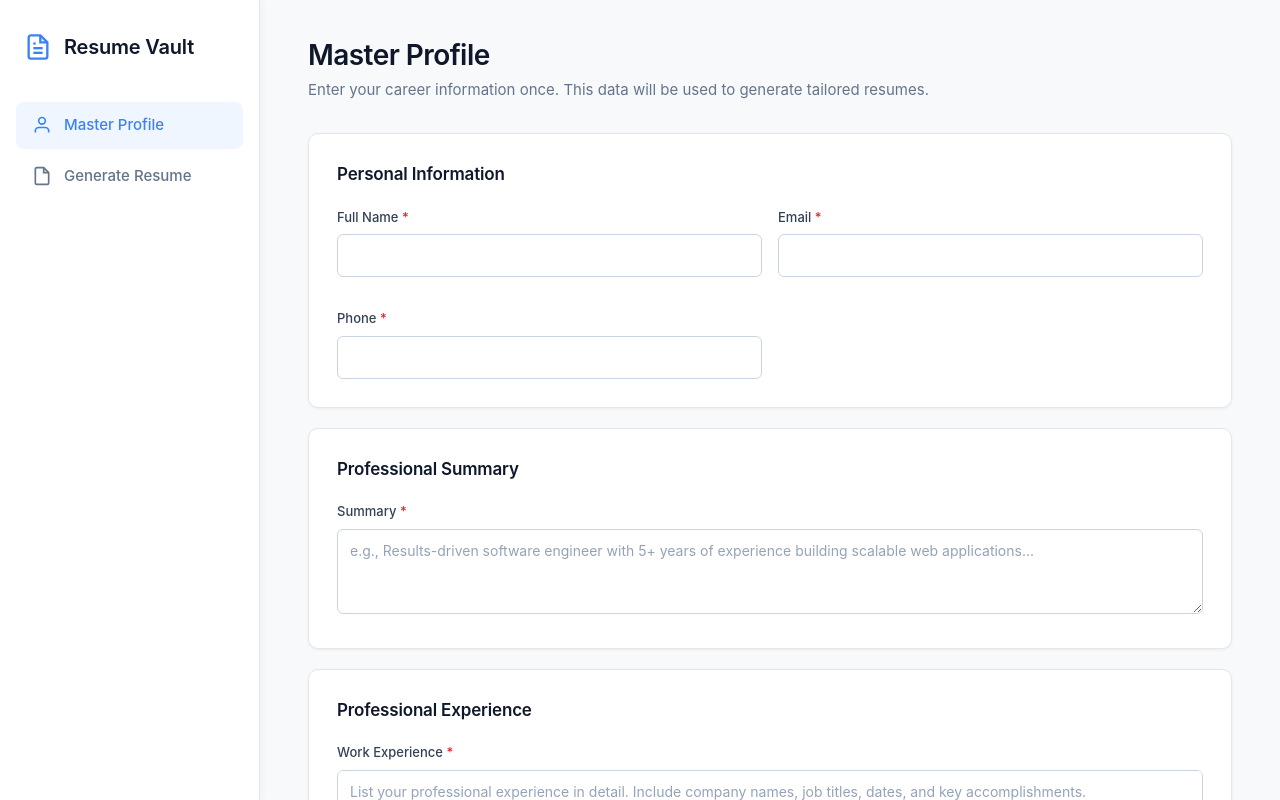
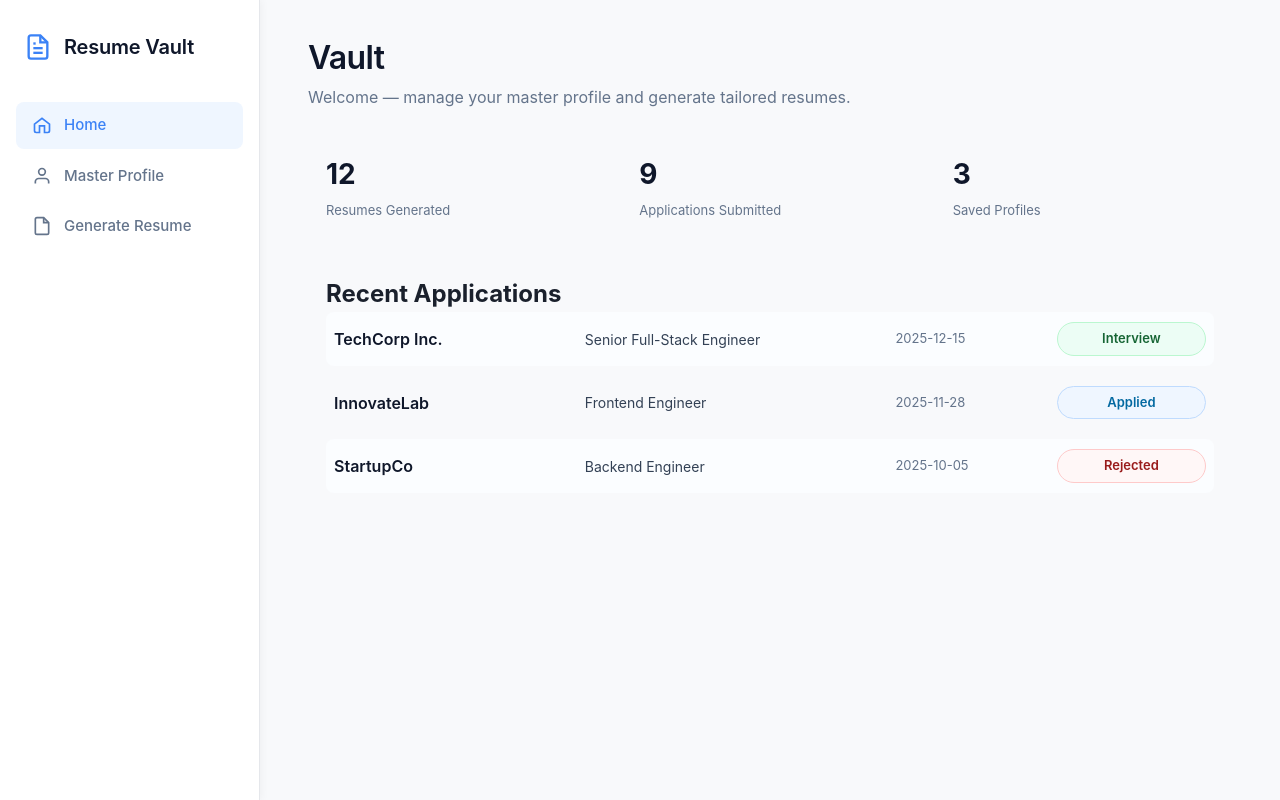
Before and after one commit to kavin256/resume_vault, a Vue app in the folder frontend/: page / in a window 1280 px wide. Before the commit this address led to /profile. Shown: the top 800 px of the page. Built offline with nearby package versions, Linux system fonts and the light colour scheme.

Commit message:
Home page added

```diff
--- a/frontend/src/components/AppNav.vue
+++ b/frontend/src/components/AppNav.vue
@@ -3,8 +3,17 @@
     <!-- Mobile Header -->
     <div class="mobile-header">
       <div class="nav-brand">
-        <svg width="24" height="24" viewBox="0 0 24 24" fill="none" stroke="currentColor" stroke-width="2">
-          <path d="M14 2H6a2 2 0 00-2 2v16a2 2 0 002 2h12a2 2 0 002-2V8z"></path>
+        <svg
+          width="24"
+          height="24"
+          viewBox="0 0 24 24"
+          fill="none"
+          stroke="currentColor"
+          stroke-width="2"
+        >
+          <path
+            d="M14 2H6a2 2 0 00-2 2v16a2 2 0 002 2h12a2 2 0 002-2V8z"
+          ></path>
           <polyline points="14 2 14 8 20 8"></polyline>
           <line x1="16" y1="13" x2="8" y2="13"></line>
           <line x1="16" y1="17" x2="8" y2="17"></line>
@@ -12,13 +21,33 @@
         </svg>
         <span class="brand-text">Resume Vault</span>
       </div>
-      <button @click="toggleMobileMenu" class="mobile-menu-btn" aria-label="Toggle menu">
-        <svg v-if="!mobileMenuOpen" width="24" height="24" viewBox="0 0 24 24" fill="none" stroke="currentColor" stroke-width="2">
+      <button
+        @click="toggleMobileMenu"
+        class="mobile-menu-btn"
+        aria-label="Toggle menu"
+      >
+        <svg
+          v-if="!mobileMenuOpen"
+          width="24"
+          height="24"
+          viewBox="0 0 24 24"
+          fill="none"
+          stroke="currentColor"
+          stroke-width="2"
+        >
           <line x1="3" y1="12" x2="21" y2="12"></line>
           <line x1="3" y1="6" x2="21" y2="6"></line>
           <line x1="3" y1="18" x2="21" y2="18"></line>
         </svg>
-        <svg v-else width="24" height="24" viewBox="0 0 24 24" fill="none" stroke="currentColor" stroke-width="2">
+        <svg
+          v-else
+          width="24"
+          height="24"
+          viewBox="0 0 24 24"
+          fill="none"
+          stroke="currentColor"
+          stroke-width="2"
+        >
           <line x1="18" y1="6" x2="6" y2="18"></line>
           <line x1="6" y1="6" x2="18" y2="18"></line>
         </svg>
@@ -28,8 +57,17 @@
     <!-- Sidebar Navigation -->
     <div class="nav-sidebar">
       <div class="nav-brand-desktop">
-        <svg width="28" height="28" viewBox="0 0 24 24" fill="none" stroke="currentColor" stroke-width="2">
-          <path d="M14 2H6a2 2 0 00-2 2v16a2 2 0 002 2h12a2 2 0 002-2V8z"></path>
+        <svg
+          width="28"
+          height="28"
+          viewBox="0 0 24 24"
+          fill="none"
+          stroke="currentColor"
+          stroke-width="2"
+        >
+          <path
+            d="M14 2H6a2 2 0 00-2 2v16a2 2 0 002 2h12a2 2 0 002-2V8z"
+          ></path>
           <polyline points="14 2 14 8 20 8"></polyline>
           <line x1="16" y1="13" x2="8" y2="13"></line>
           <line x1="16" y1="17" x2="8" y2="17"></line>
@@ -39,16 +77,47 @@
       </div>
 
       <div class="nav-links">
+        <router-link to="/" class="nav-link" @click="closeMobileMenu">
+          <svg
+            width="20"
+            height="20"
+            viewBox="0 0 24 24"
+            fill="none"
+            stroke="currentColor"
+            stroke-width="2"
+          >
+            <path
+              d="M3 11l9-7 9 7v8a2 2 0 0 1-2 2h-4V13H9v8H5a2 2 0 0 1-2-2v-8z"
+            ></path>
+          </svg>
+          <span>Home</span>
+        </router-link>
         <router-link to="/profile" class="nav-link" @click="closeMobileMenu">
-          <svg width="20" height="20" viewBox="0 0 24 24" fill="none" stroke="currentColor" stroke-width="2">
+          <svg
+            width="20"
+            height="20"
+            viewBox="0 0 24 24"
+            fill="none"
+            stroke="currentColor"
+            stroke-width="2"
+          >
             <path d="M20 21v-2a4 4 0 00-4-4H8a4 4 0 00-4 4v2"></path>
             <circle cx="12" cy="7" r="4"></circle>
           </svg>
           <span>Master Profile</span>
         </router-link>
         <router-link to="/generate" class="nav-link" @click="closeMobileMenu">
-          <svg width="20" height="20" viewBox="0 0 24 24" fill="none" stroke="currentColor" stroke-width="2">
-            <path d="M14 2H6a2 2 0 00-2 2v16a2 2 0 002 2h12a2 2 0 002-2V8z"></path>
+          <svg
+            width="20"
+            height="20"
+            viewBox="0 0 24 24"
+            fill="none"
+            stroke="currentColor"
+            stroke-width="2"
+          >
+            <path
+              d="M14 2H6a2 2 0 00-2 2v16a2 2 0 002 2h12a2 2 0 002-2V8z"
+            ></path>
             <polyline points="14 2 14 8 20 8"></polyline>
           </svg>
           <span>Generate Resume</span>
@@ -59,16 +128,16 @@
 </template>
 
 <script setup>
-import { ref } from 'vue'
+import { ref } from "vue";
 
-const mobileMenuOpen = ref(false)
+const mobileMenuOpen = ref(false);
 
 function toggleMobileMenu() {
-  mobileMenuOpen.value = !mobileMenuOpen.value
+  mobileMenuOpen.value = !mobileMenuOpen.value;
 }
 
 function closeMobileMenu() {
-  mobileMenuOpen.value = false
+  mobileMenuOpen.value = false;
 }
 </script>
 
--- a/frontend/src/router/index.js
+++ b/frontend/src/router/index.js
@@ -1,25 +1,27 @@
-import { createRouter, createWebHistory } from 'vue-router'
-import ProfileView from '../views/ProfileView.vue'
-import GenerateView from '../views/GenerateView.vue'
+import { createRouter, createWebHistory } from "vue-router";
+import HomeView from "../views/HomeView.vue";
+import ProfileView from "../views/ProfileView.vue";
+import GenerateView from "../views/GenerateView.vue";
 
 const router = createRouter({
   history: createWebHistory(),
   routes: [
     {
-      path: '/',
-      redirect: '/profile'
+      path: "/",
+      name: "home",
+      component: HomeView,
     },
     {
-      path: '/profile',
-      name: 'profile',
-      component: ProfileView
+      path: "/profile",
+      name: "profile",
+      component: ProfileView,
     },
     {
-      path: '/generate',
-      name: 'generate',
-      component: GenerateView
-    }
-  ]
-})
+      path: "/generate",
+      name: "generate",
+      component: GenerateView,
+    },
+  ],
+});
 
-export default router
+export default router;
--- /dev/null
+++ b/frontend/src/views/HomeView.vue
@@ -0,0 +1,133 @@
+<template>
+  <div class="home-view">
+    <div class="page-header">
+      <h1>Vault</h1>
+      <p class="page-description">
+        Welcome — manage your master profile and generate tailored resumes.
+      </p>
+    </div>
+
+    <!-- Summary stats -->
+    <div class="stats-grid">
+      <div class="stat-card card">
+        <div class="stat-value">12</div>
+        <div class="stat-label">Resumes Generated</div>
+      </div>
+
+      <div class="stat-card card">
+        <div class="stat-value">9</div>
+        <div class="stat-label">Applications Submitted</div>
+      </div>
+
+      <div class="stat-card card">
+        <div class="stat-value">3</div>
+        <div class="stat-label">Saved Profiles</div>
+      </div>
+    </div>
+
+    <!-- Recent application history -->
+    <div class="card applications-card">
+      <h2 class="section-title">Recent Applications</h2>
+      <div class="applications-list">
+        <div class="app-row">
+          <div class="app-company">TechCorp Inc.</div>
+          <div class="app-role">Senior Full-Stack Engineer</div>
+          <div class="app-date">2025-12-15</div>
+          <div class="app-status status-interview">Interview</div>
+        </div>
+
+        <div class="app-row">
+          <div class="app-company">InnovateLab</div>
+          <div class="app-role">Frontend Engineer</div>
+          <div class="app-date">2025-11-28</div>
+          <div class="app-status status-applied">Applied</div>
+        </div>
+
+        <div class="app-row">
+          <div class="app-company">StartupCo</div>
+          <div class="app-role">Backend Engineer</div>
+          <div class="app-date">2025-10-05</div>
+          <div class="app-status status-rejected">Rejected</div>
+        </div>
+      </div>
+    </div>
+  </div>
+</template>
+
+<script setup>
+// Placeholder Home view — will expand later
+</script>
+
+<style scoped>
+.home-view {
+  width: 100%;
+  max-width: none;
+  margin: 0 auto;
+  padding: 40px 48px 64px 48px;
+}
+
+.page-header {
+  margin-bottom: 24px;
+}
+
+.page-header h1 {
+  font-size: 32px;
+  font-weight: 600;
+  color: #0f172a;
+  margin: 0 0 10px 0;
+  letter-spacing: -0.02em;
+}
+
+.page-description {
+  font-size: 16px;
+  color: #64748b;
+  margin: 0;
+  line-height: 1.6;
+}
+
+/* Stats grid */
+.stats-grid {
+  display: grid;
+  grid-template-columns: repeat(3, 1fr);
+  gap: 16px;
+  margin-bottom: 20px;
+}
+
+.stat-card {
+  display: flex;
+  flex-direction: column;
+  align-items: flex-start;
+  padding: 18px;
+}
+
+.stat-value {
+  font-size: 28px;
+  font-weight: 700;
+  color: #0f172a;
+  margin-bottom: 6px;
+}
+
+.stat-label {
+  font-size: 13px;
+  color: #64748b;
+}
+
+/* Applications list */
+.applications-card { padding: 18px; }
+.applications-list { display: flex; flex-direction: column; gap: 10px; }
+.app-row { display: grid; grid-template-columns: 1.6fr 2fr 1fr 1fr; gap: 12px; align-items: center; padding: 10px 8px; border-radius: 8px; }
+.app-row:nth-child(odd) { background: #fbfdff; }
+.app-company { font-weight: 600; color: #0f172a; }
+.app-role { color: #334155; font-size: 14px; }
+.app-date { color: #64748b; font-size: 13px; }
+.app-status { font-weight: 600; padding: 6px 10px; border-radius: 999px; text-align: center; font-size: 13px; }
+.status-interview { background: #ecfdf5; color: #166534; border: 1px solid #bbf7d0; }
+.status-applied { background: #eff6ff; color: #0369a1; border: 1px solid #bfdbfe; }
+.status-rejected { background: #fff7f7; color: #991b1b; border: 1px solid #fecaca; }
+
+@media (max-width: 900px) {
+  .stats-grid { grid-template-columns: 1fr; }
+  .app-row { grid-template-columns: 1fr; gap: 8px; }
+  .app-date, .app-status { justify-self: start; }
+}
+</style>
```
